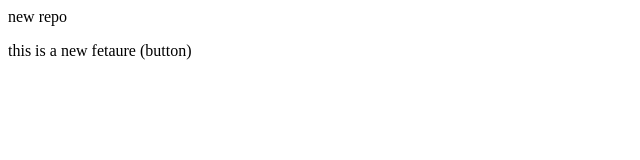
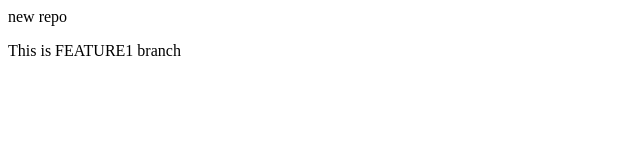
Before and after one commit to surajmd0510-cell/localrepo, a plain HTML site: page index.html in a window 1280 px wide. Shown: the full height of the page, 0-640 px from the left. Drawn offline with Linux system fonts and the light colour scheme.

Commit message:
changed in feature

```diff
--- a/index.html
+++ b/index.html
@@ -1,2 +1,2 @@
 <P>new repo </P>
-<P>this is a new fetaure (button)</P>
+<p>This is FEATURE1 branch</p>
```
